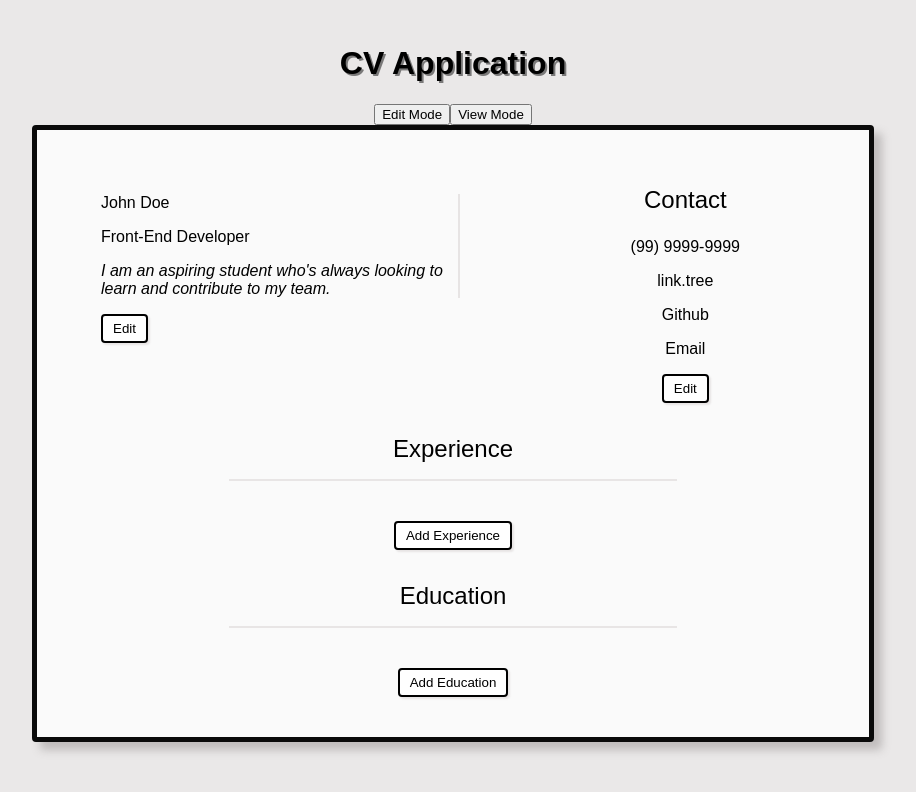
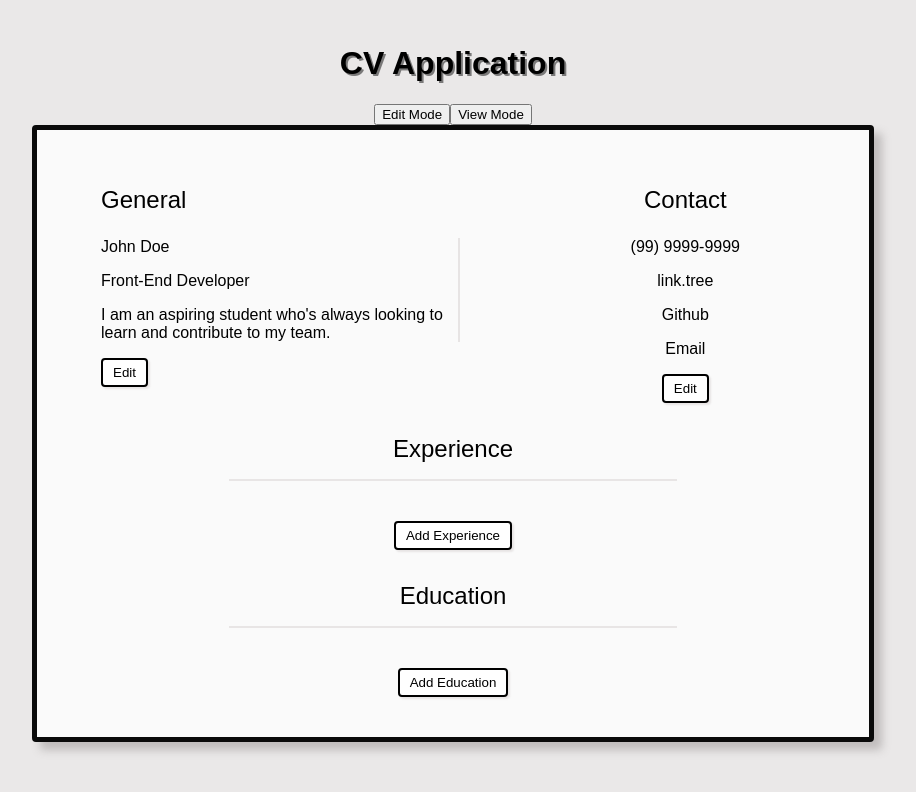
Before and after one commit to stpafk/cv-application, a React (Create React App) app: page / in a window 1280 px wide. Shown: the top 792 px of the page, without its empty margins (187-1103 px from the left). Built offline with nearby package versions, Linux system fonts and the light colour scheme.

Commit message:
fixed styling

```diff
--- a/public/index.html
+++ b/public/index.html
@@ -24,7 +24,7 @@
       work correctly both with client-side routing and a non-root public URL.
       Learn how to configure a non-root public URL by running `npm run build`.
     -->
-    <title>React App</title>
+    <title>CV Application</title>
   </head>
   <body>
     <noscript>You need to enable JavaScript to run this app.</noscript>
--- a/src/components/General.js
+++ b/src/components/General.js
@@ -40,7 +40,7 @@ class General extends Component {
         return(
 
             <div className="cv general">
-                <p id="general">{General}</p>
+                <p id="general">General</p>
                 { isEdit ? (
                     <div className='general edit'>
                         <label htmlFor="name" className="label-name">Name</label>
--- a/src/styles/Style.css
+++ b/src/styles/Style.css
@@ -53,8 +53,9 @@ input {
     gap: 15%;
 }
 
-.header-description {
-    max-width: 350px;
+.header-description > * {
+
+    max-width: 400px;
     font-style: italic;
 }
 
@@ -66,6 +67,13 @@ input {
     display: flex;
     flex-direction: column;
 
+}
+
+.contact.edit {
+    display: flex;
+    flex-direction: column;
+    justify-content: center;
+    align-items: center;
 }
 
 .contact.noedit > * {
@@ -115,6 +123,7 @@ input {
     display: flex;
     flex-direction: column;
     margin-bottom: 24px;
+    max-width: 400px;
 }
 
 .exp.div > div {
@@ -136,6 +145,10 @@ input {
     border-top: 2px solid rgba(177, 167, 167, 0.26);
     font-style: italic;
     font-weight: 600;
+}
+
+.exp.description {
+    max-width: 200px;
 }
 
 .exp.cargo {
```
